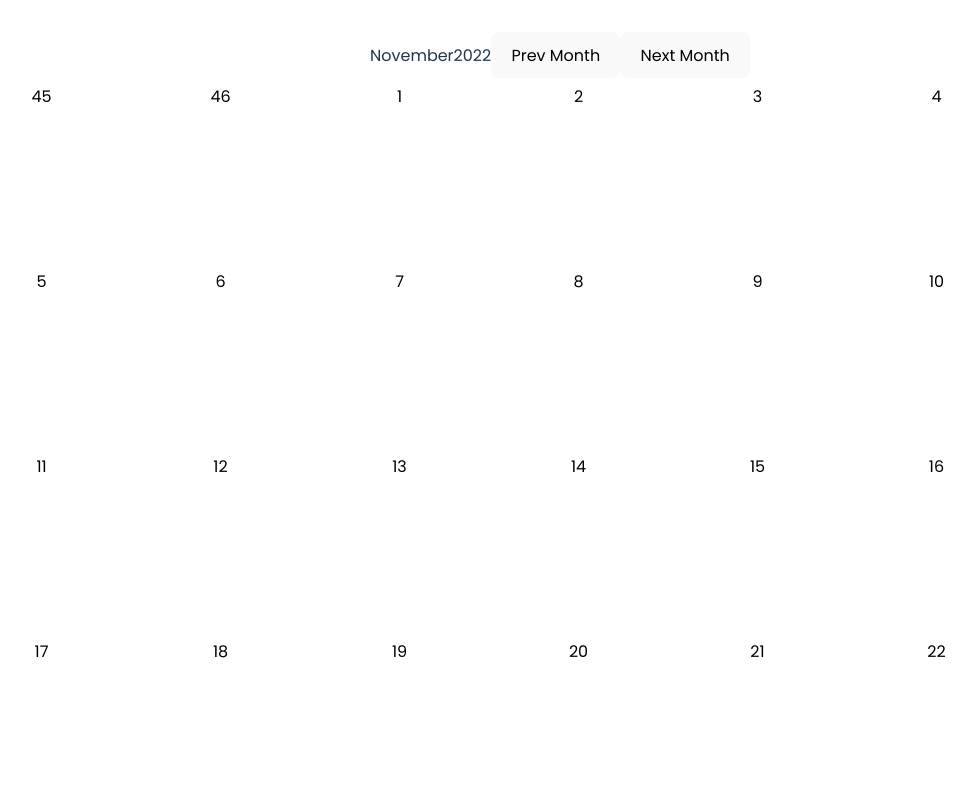
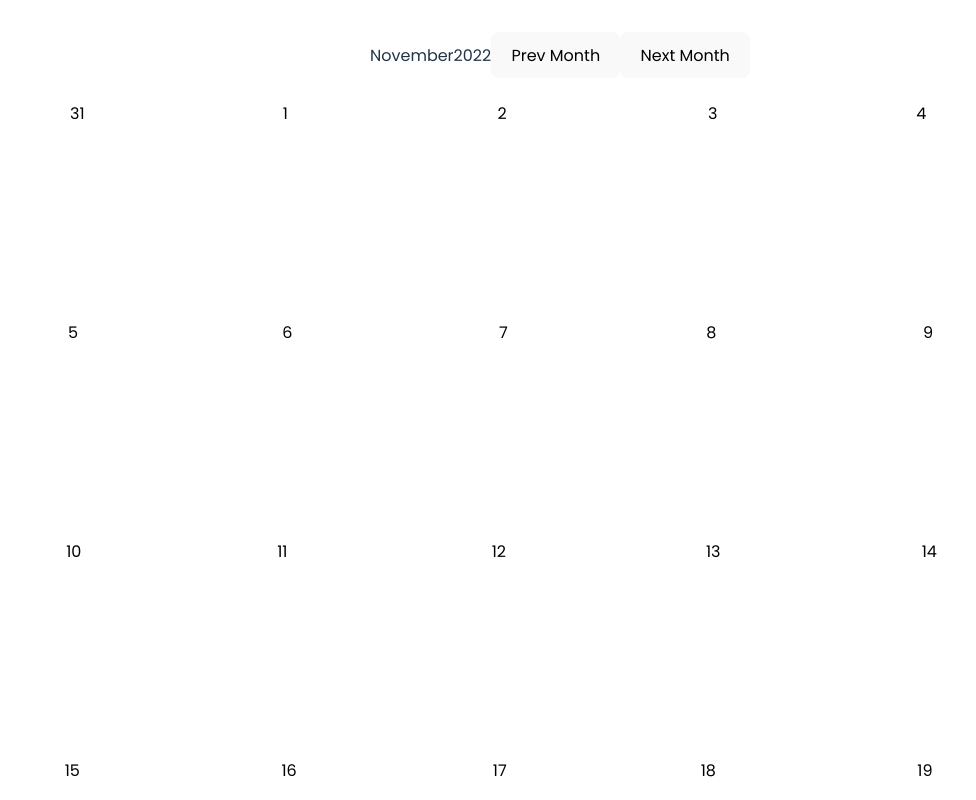
Before and after one commit to DavidVeVe/Calendar-react, a React (Vite) app: page / in a window 1280 px wide. Shown: the top 800 px of the page, without its empty margins (80-1056 px from the left). Built offline with nearby package versions, Linux system fonts and the light colour scheme.

Commit message:
Add previous month last days

```diff
--- a/src/calendar/index.jsx
+++ b/src/calendar/index.jsx
@@ -4,14 +4,17 @@ import { MONTHS } from "../constants";
 import { useState } from "react";
 import helper from "../helper";
 
-const { setNewMonth, getFormattedMonth, getDaysInMonth } = helper;
+const { setNewMonth, getFormattedMonthConfig, getDaysInMonth } = helper;
 
 function Calendar({ date }) {
   const [month, setMonth] = useState(date.getMonth());
   const [year, setYear] = useState(date.getFullYear());
-  const [daysInCurrentMonth, setDaysInCurrentMonth] = useState(
+  const [currentMonthDays, setCurrentMonthDays] = useState(
     getDaysInMonth(year, month)
   );
+  const [prevMonthDays, setPrevMonthDays] = useState(
+      getDaysInMonth(year, month - 1)
+  )
 
   const monthSetter = (value) => {
     setMonth(value);
@@ -20,8 +23,12 @@ function Calendar({ date }) {
     setYear(value);
   };
 
-  const daysSetter = (value) => {
-    setDaysInCurrentMonth(value);
+  const currentMonthDaysSetter = (value) => {
+    setCurrentMonthDays(value);
+  };
+
+  const prevMonthDaysSetter = (value) => {
+    setPrevMonthDays(value);
   };
 
   const setNewMonthArgs = {
@@ -29,10 +36,12 @@ function Calendar({ date }) {
     year,
     monthSetter,
     yearSetter,
-    daysSetter,
+    currentMonthDaysSetter,
+    prevMonthDaysSetter
   };
 
-  const formattedMonth = getFormattedMonth(daysInCurrentMonth, year, month);
+  const monthFormatted = getFormattedMonthConfig(currentMonthDays, year, month);
+  const prevMonthFormatted = getFormattedMonthConfig(prevMonthDays, year, month - 1);
 
   return (
     <>
@@ -42,7 +51,7 @@ function Calendar({ date }) {
         getNextMonth={() => setNewMonth({ ...setNewMonthArgs }, true)}
         getPrevMonth={() => setNewMonth({ ...setNewMonthArgs }, false)}
       />
-      <CalendarGrid daysInCurrentMonth={formattedMonth} daysInPrevMonth={[{dayNumber: 45, dayName: '45'},{dayNumber: 46, dayName: '46'}]} />
+      <CalendarGrid currentMonthDays={monthFormatted} prevMonthDays={prevMonthFormatted} />
     </>
   );
 }
--- a/src/components/CalendarDay/calendarDay.scss
+++ b/src/components/CalendarDay/calendarDay.scss
@@ -3,7 +3,7 @@
   width: 165px;
   height: 171px;
   border-radius: 5px;
-  margin: 3px;
+  margin: 20px;
   padding: 4px;
 
   &__number {
--- a/src/components/CalendarDay/index.jsx
+++ b/src/components/CalendarDay/index.jsx
@@ -4,7 +4,8 @@ function CalendarDay({ dayNumber, dayName }) {
   return (
     <div className="calendar-day">
       <span className="calendar-day__number" style={{ color: "black" }}>
-        {dayNumber}
+        <span style={{position: "relative", top: "-25px", color: "white"}}>{dayName}</span>
+        <span>{dayNumber}</span>
       </span>
     </div>
   );
--- a/src/components/CalendarGrid/index.jsx
+++ b/src/components/CalendarGrid/index.jsx
@@ -1,15 +1,22 @@
 import CalendarDay from "../CalendarDay";
 import "./calendarGrid.scss";
 
-function CalendarGrid({ daysInCurrentMonth, daysInPrevMonth }) {
+function CalendarGrid({ currentMonthDays, prevMonthDays }) {
+  let {dayIndex} = currentMonthDays
 
-  const days = daysInPrevMonth.concat(daysInCurrentMonth)
+  if (currentMonthDays.dayIndex === 0) {
+    dayIndex = 6
+  } else {
+    dayIndex = dayIndex - 1
+  }
+
+  const days = prevMonthDays.days.slice(-dayIndex).concat(currentMonthDays.days)
 
   return (
     <section className="calendar-grid">
       {days.map((day) => {
-        const { dayNumber } = day;
-        return <CalendarDay key={dayNumber} dayNumber={dayNumber} />;
+        const { dayNumber, dayName } = day;
+        return <CalendarDay key={dayNumber + dayName} dayNumber={dayNumber} dayName={dayName} />;
       })}
     </section>
   );
--- a/src/helper.js
+++ b/src/helper.js
@@ -9,8 +9,9 @@ const setPrevMonthName = (y, m, d) =>
 const getDaysInMonth = (y, m) => {
   return new Date(y, m + 1, 0).getDate();
 };
-const getFormattedMonth = (daysInCurrentMonth, y, m) => {
-  return [...Array(daysInCurrentMonth).keys()].map((day) => {
+const getFormattedMonthConfig = (daysInCurrentMonth, y, m) => {
+  return {
+    days: [...Array(daysInCurrentMonth).keys()].map((day) => {
       const dayName =
           DAYS_OF_THE_WEEK[
               new Intl.DateTimeFormat("en-US", { weekday: "long" }).format(
@@ -18,10 +19,12 @@ const getFormattedMonth = (daysInCurrentMonth, y, m) => {
               )
               ];
       return { dayNumber: day + 1, dayName };
-  });
+    }),
+    dayIndex: createDate(y, m, 1).getDay()
+  }
 };
 
-// const getFormattedMonth = (currentMonth, prevMonth) => {
+// const getFormattedMonthConfig = (currentMonth, prevMonth) => {
 //     const firstMonthDay = currentMonth[0].dayName
 //     if (currentMonth[0].dayName !== "MON") {
 //         const prevDays = SHORT_DAYS_OF_THE_WEEK[firstMonthDay]
@@ -36,23 +39,26 @@ const getNewMonthValues = (month, isNextMonth) => ({
   newMonthReset: isNextMonth ? 0 : 11,
   newYear: isNextMonth ? (prev) => prev + 1 : (prev) => prev - 1,
   newMonth: isNextMonth ? (prev) => prev + 1 : (prev) => prev - 1,
-  monthToGetDays: isNextMonth ? month + 1 : month - 1,
+  monthToGetCurrentDays: isNextMonth ? month + 1 : month - 1,
+  monthToGetPrevMonthDays: isNextMonth ? month : month - 2,
 });
 
 const setNewMonth = (
-  { month, year, monthSetter, yearSetter, daysSetter },
+  { month, year, monthSetter, yearSetter, currentMonthDaysSetter, prevMonthDaysSetter },
   isNextMonth
 ) => {
-  const { condition, newMonthReset, newYear, newMonth, monthToGetDays } =
+  const { condition, newMonthReset, newYear, newMonth, monthToGetCurrentDays, monthToGetPrevMonthDays } =
     getNewMonthValues(month, isNextMonth);
 
   if (condition) {
     monthSetter(newMonth);
-    daysSetter(getDaysInMonth(year, monthToGetDays));
+    currentMonthDaysSetter(getDaysInMonth(year, monthToGetCurrentDays));
+    prevMonthDaysSetter(getDaysInMonth(year, monthToGetPrevMonthDays));
   } else {
     yearSetter(newYear);
     monthSetter(newMonthReset);
-    daysSetter(getDaysInMonth(year, monthToGetDays));
+    currentMonthDaysSetter(getDaysInMonth(year, monthToGetCurrentDays));
+    prevMonthDaysSetter(getDaysInMonth(year, monthToGetPrevMonthDays));
   }
 };
 
@@ -62,6 +68,6 @@ export default {
   getDaysInMonth,
   // monthConfig,
   setPrevMonthName,
-  getFormattedMonth,
+  getFormattedMonthConfig,
   setNewMonth,
 };
```
Lines whose indentation alone changed are shown as unchanged.
